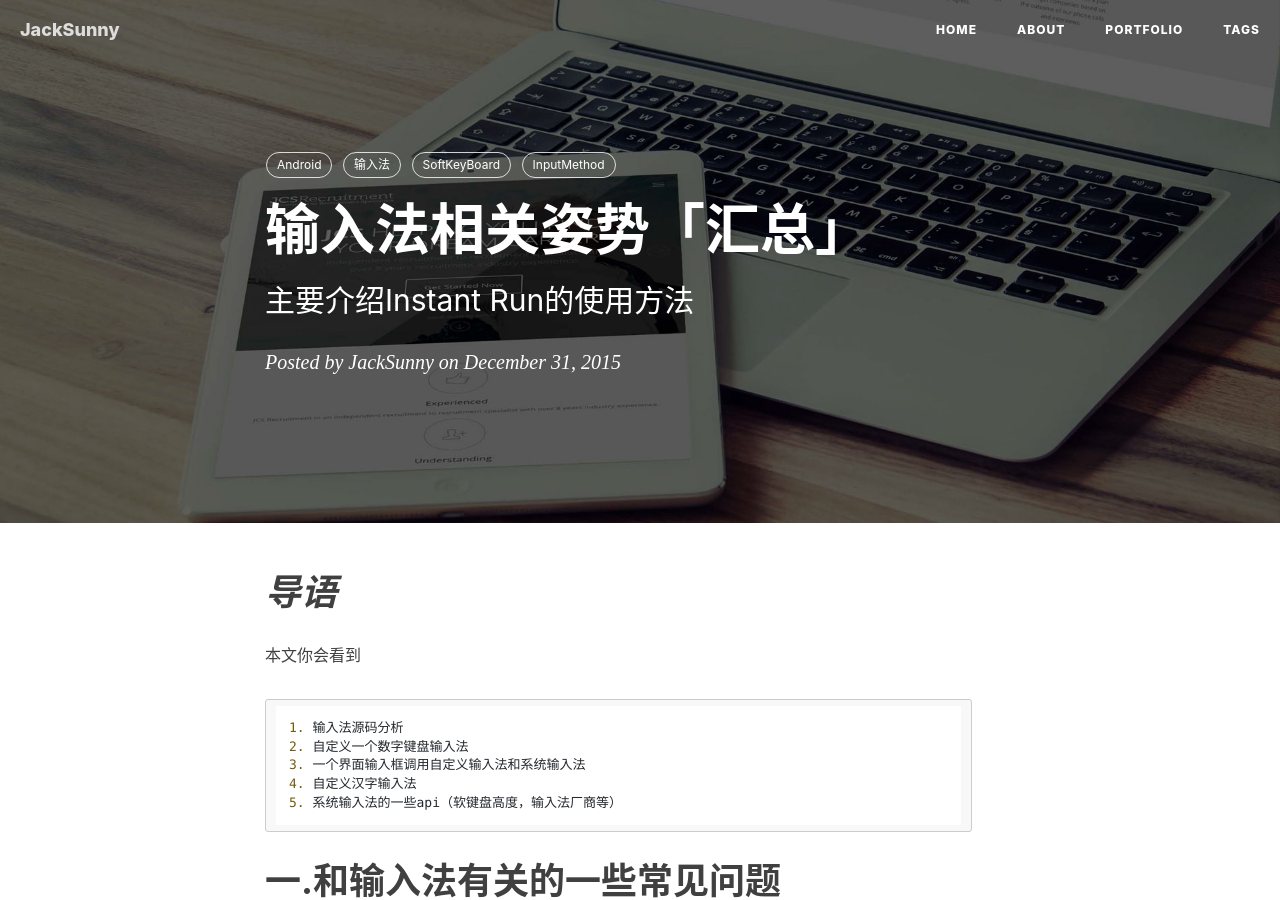
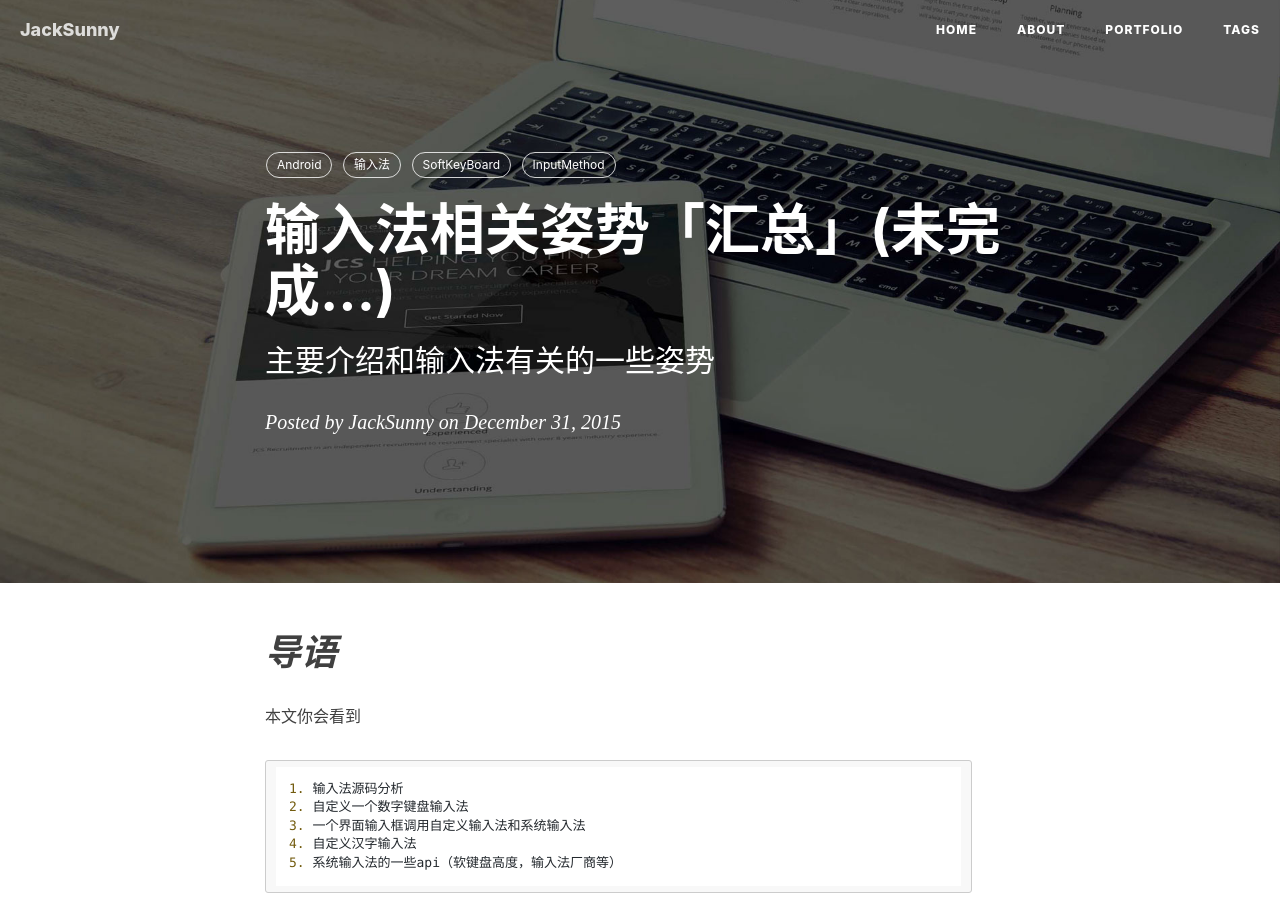
Before and after one commit to congwiny/jacksunny.github.io, a Jekyll site: the page built from _posts/2015-12-31-input-mothod.md, in a window 1280 px wide and 900 px high. Built offline with Jekyll 4.4.1, drawn with Linux system fonts in a browser that asks for light colours; nearby versions of some CDN libraries; comment, search, counter and statistics services are not loaded.

Commit message:
输入法标题修改
输入法标题修改

```diff
--- a/_posts/2015-12-31-input-mothod.md
+++ b/_posts/2015-12-31-input-mothod.md
@@ -1,7 +1,7 @@
 ---
 layout:     post
-title:      "输入法相关姿势「汇总」"
-subtitle:   "主要介绍Instant Run的使用方法"
+title:      "输入法相关姿势「汇总」(未完成...)"
+subtitle:   "主要介绍和输入法有关的一些姿势"
 date:       2015-12-31
 author:     "JackSunny"
 header-img: "img/post-bg-rwd.jpg"
```
